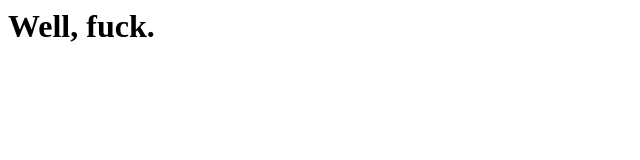
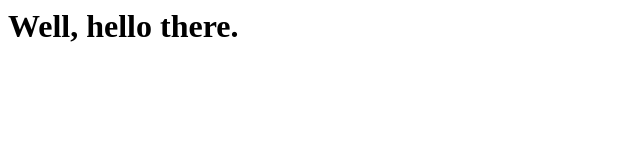
Before and after one commit to vpareek1308/GitProject, a plain HTML site: page index.html in a window 1280 px wide. Shown: the whole page, without its empty margins (0-640 px from the left). Drawn offline with Linux system fonts and the light colour scheme.

Commit message:
Changed Heading in index.html file

```diff
--- a/index.html
+++ b/index.html
@@ -3,6 +3,6 @@
         <title>Hells to the YEs.</title>
     </head>
     <body>
-        <h1>Well, fuck.</h1>
+        <h1>Well, hello there.</h1>
     </body>
 </html>
```
